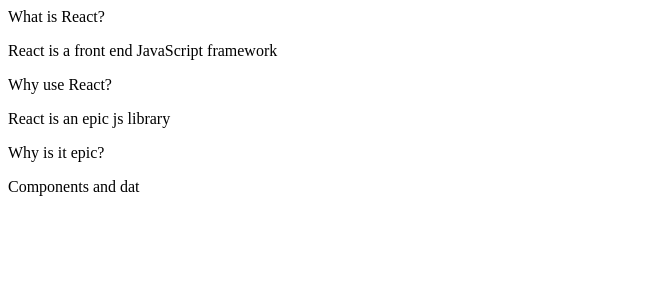
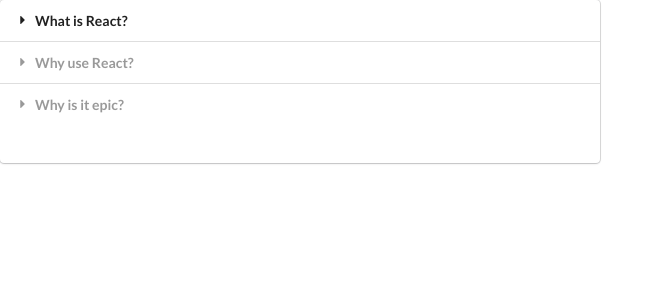
Before and after one commit to AlexKman/ReactWidgets, a React (Create React App) app: page / in a window 1280 px wide. Shown: the top 300 px of the page, without its empty margins (0-664 px from the left). Built offline with nearby package versions, Linux system fonts and the light colour scheme.

Commit message:
Added logic to change css active class when accordion item is active or not

```diff
--- a/public/index.html
+++ b/public/index.html
@@ -15,6 +15,7 @@
       user's mobile device or desktop. See https://developers.google.com/web/fundamentals/web-app-manifest/
     -->
     <link rel="manifest" href="%PUBLIC_URL%/manifest.json" />
+    <link rel="stylesheet" href="https://cdnjs.cloudflare.com/ajax/libs/semantic-ui/2.4.1/semantic.min.css">
     <!--
       Notice the use of %PUBLIC_URL% in the tags above.
       It will be replaced with the URL of the `public` folder during the build.
--- a/src/components/Accordion.js
+++ b/src/components/Accordion.js
@@ -1,20 +1,28 @@
-import React from 'react';
+import React, {useState} from 'react';
 
 const Accordion=({items})=>{
-const renderedItems = items.map(item=>{
-    return <div key={item.title}>
-        <div className="title active">
+    const [activeIndex,setActiveIndex] = useState(null);
+
+const ontitleClick=(index)=>{
+setActiveIndex(index);
+}
+
+const renderedItems = items.map((item,index)=>{
+    const active=index===activeIndex?'active':'';
+    return <React.Fragment key={item.title}>
+        <div onClick={()=>{ontitleClick(index)}}  className={`title + ${active}`}>
             <i className="dropdown icon"></i>
             {item.title}
         </div>
-        <div className="content active">
+        <div className={`content + ${active}`}>
 <p>{item.content}</p>
         </div>
-    </div>
+        </React.Fragment>
 })
 
 return <div className="ui styled accordion">
     {renderedItems}
+    <h1>{activeIndex}</h1>
 </div>
 }
 
```
